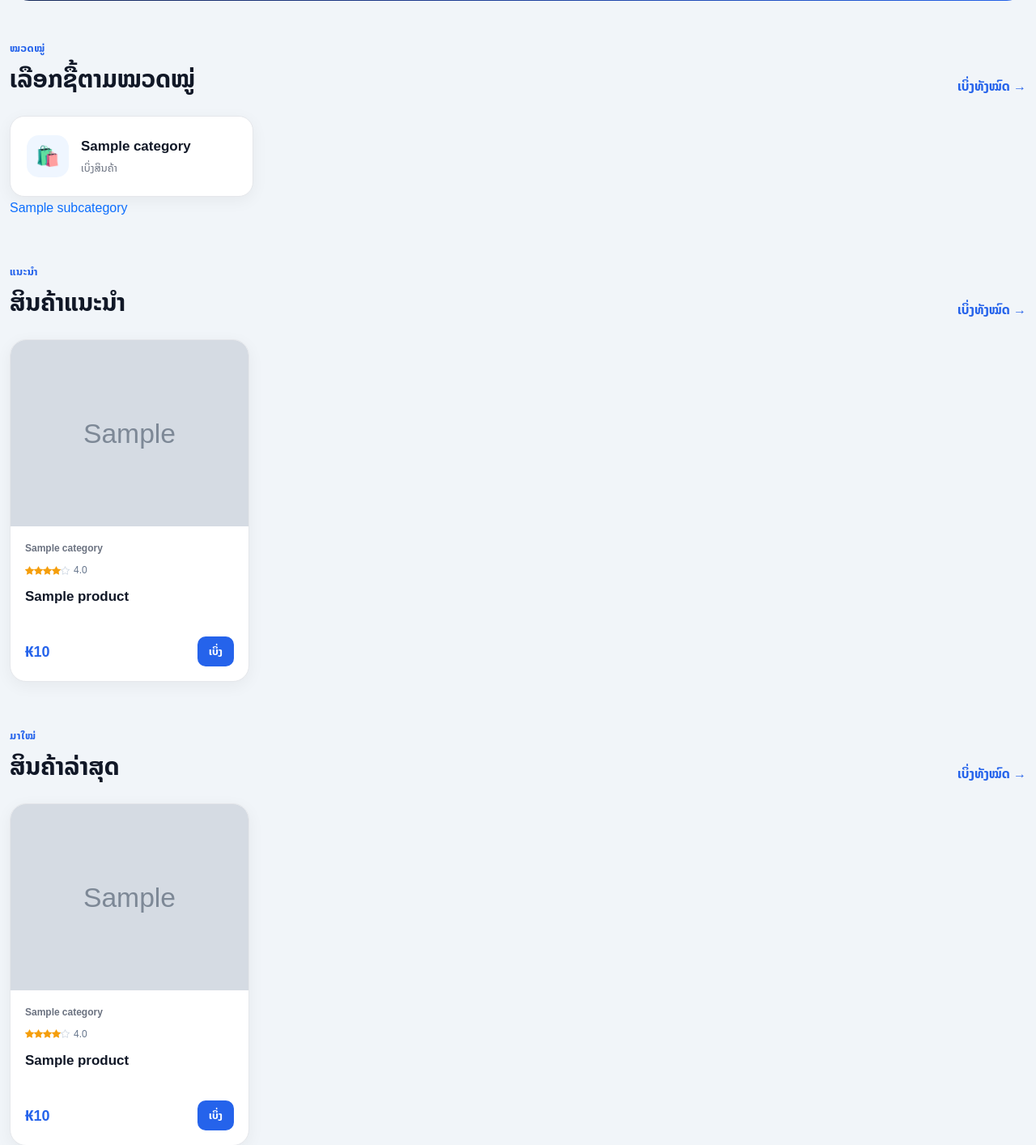
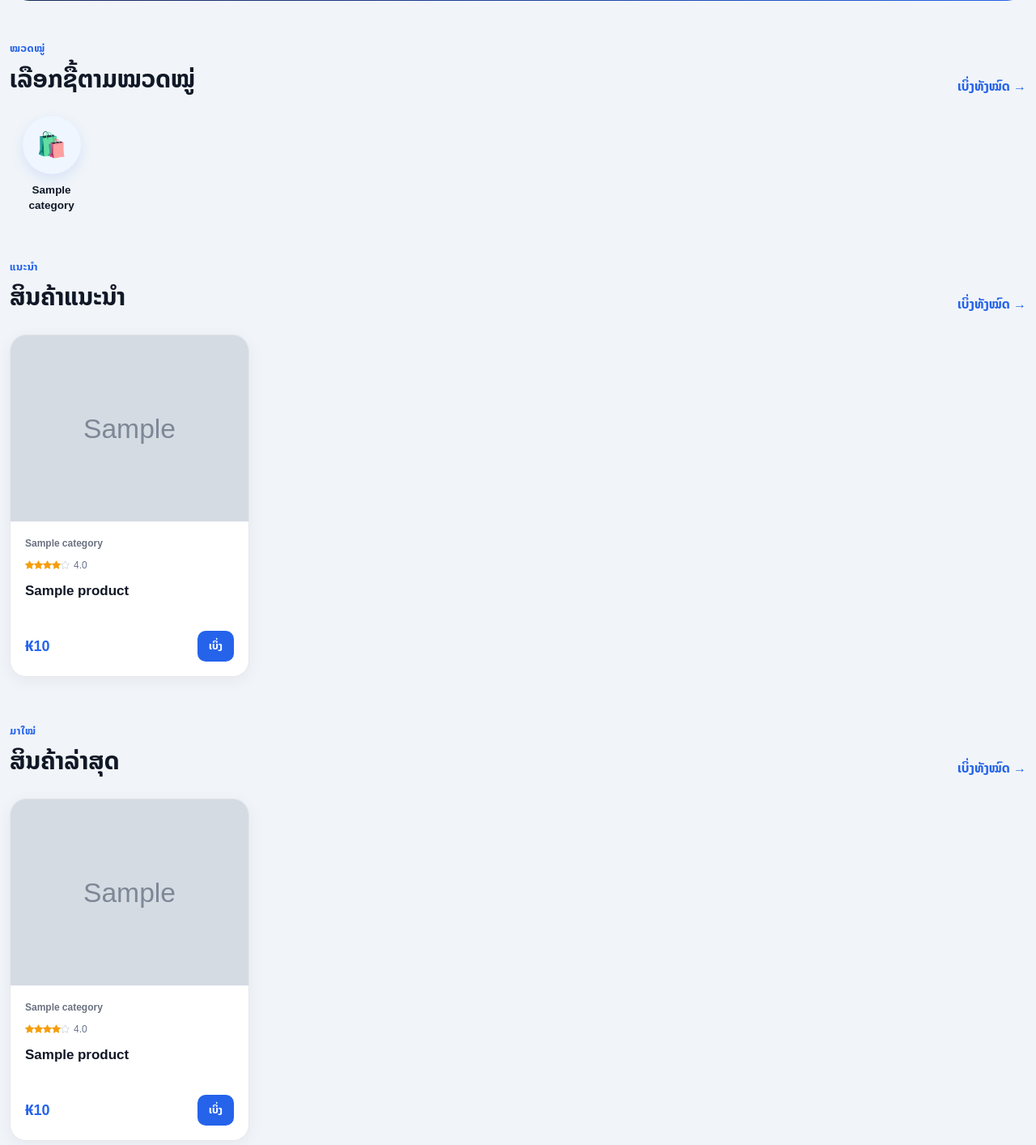
Before and after one commit to tswbxiongmusic-sys/marketplace-project, a Django app: page / in a window 1280 px wide. Shown: the part 584-1998 px from the top of the page at 81% size. Run offline with Django 5.2, Linux system fonts and the light colour scheme; tables that the repository leaves empty hold one stand-in row (values such as "Sample post"); grey boxes marked "Sample" are stand-in pictures.

Commit message:
Redesign category grid as compact circular icon pills with hover lift

```diff
--- a/static/css/home.css
+++ b/static/css/home.css
@@ -280,55 +280,47 @@
 
 .category-grid {
     display: grid;
-    grid-template-columns: repeat(4, minmax(0, 1fr));
-    gap: 18px;
+    grid-template-columns: repeat(auto-fill, minmax(100px, 1fr));
+    gap: 20px 12px;
 }
 
-.category-card {
+.category-pill {
     display: flex;
+    flex-direction: column;
     align-items: center;
-    gap: 15px;
-    min-height: 100px;
-    padding: 20px;
-    border: 1px solid #e5e7eb;
-    border-radius: 18px;
-    background: #ffffff;
+    gap: 10px;
+    text-decoration: none;
     color: #111827;
-    text-decoration: none;
-    box-shadow: 0 5px 20px rgba(0, 0, 0, 0.05);
-    transition: 0.25s ease;
+    text-align: center;
+    transition: transform 0.2s ease;
 }
 
-.category-card:hover {
-    transform: translateY(-4px);
-    border-color: #bfdbfe;
-    box-shadow: 0 12px 28px rgba(0, 0, 0, 0.10);
+.category-pill:hover {
+    transform: translateY(-5px);
 }
 
-.category-icon {
+.category-pill-icon {
     display: flex;
     align-items: center;
     justify-content: center;
-    flex: 0 0 52px;
-    width: 52px;
-    height: 52px;
-    border-radius: 15px;
+    width: 72px;
+    height: 72px;
+    border-radius: 50%;
     background: #eff6ff;
-    font-size: 24px;
+    font-size: 30px;
+    box-shadow: 0 6px 16px rgba(37, 99, 235, 0.12);
+    transition: 0.2s ease;
 }
 
-.category-card h3 {
-    margin: 0 0 5px;
-    font-size: 17px;
-    font-weight: 700;
-    line-height: 1.55;
+.category-pill:hover .category-pill-icon {
+    background: #dbeafe;
+    box-shadow: 0 12px 26px rgba(37, 99, 235, 0.22);
 }
 
-.category-card p {
-    margin: 0;
-    color: #6b7280;
-    font-size: 13px;
-    line-height: 1.6;
+.category-pill-label {
+    font-size: 13.5px;
+    font-weight: 600;
+    line-height: 1.4;
 }
 
 
@@ -524,7 +516,7 @@
 @media (max-width: 992px) {
 
     .category-grid {
-        grid-template-columns: repeat(2, minmax(0, 1fr));
+        grid-template-columns: repeat(auto-fill, minmax(88px, 1fr));
     }
 
     .product-grid {
@@ -606,7 +598,18 @@
     }
 
     .category-grid {
-        grid-template-columns: 1fr;
+        grid-template-columns: repeat(auto-fill, minmax(78px, 1fr));
+        gap: 16px 8px;
+    }
+
+    .category-pill-icon {
+        width: 60px;
+        height: 60px;
+        font-size: 24px;
+    }
+
+    .category-pill-label {
+        font-size: 12px;
     }
 
     .product-grid {
--- a/templates/core/home.html
+++ b/templates/core/home.html
@@ -2,7 +2,7 @@
 {% load static humanize %}
 
 {% block extra_css %}
-<link rel="stylesheet" href="{% static 'css/home.css' %}?v=20260821-hero">
+<link rel="stylesheet" href="{% static 'css/home.css' %}?v=20260821-categories">
 {% endblock %}
 
 {% block content %}
@@ -112,28 +112,13 @@
 
             {% for category in categories %}
 
-            <div class="category-card-wrap">
-                <a
-                    href="{% url 'product_list' %}?category={{ category.slug }}"
-                    class="category-card"
-                >
-                    <div class="category-icon" aria-hidden="true">{{ category.icon }}</div>
-                    <div>
-                        <h3>{{ category.name }}</h3>
-                        <p>ເບິ່ງສິນຄ້າ</p>
-                    </div>
-                </a>
-
-                {% if category.subcategories.all %}
-                <div class="subcategory-list">
-                    {% for subcategory in category.subcategories.all %}
-                    <a href="{% url 'product_list' %}?category={{ category.slug }}&subcategory={{ subcategory.slug }}">
-                        {{ subcategory.name }}
-                    </a>
-                    {% endfor %}
-                </div>
-                {% endif %}
-            </div>
+            <a
+                href="{% url 'product_list' %}?category={{ category.slug }}"
+                class="category-pill"
+            >
+                <span class="category-pill-icon" aria-hidden="true">{{ category.icon }}</span>
+                <span class="category-pill-label">{{ category.name }}</span>
+            </a>
 
             {% empty %}
 
```
